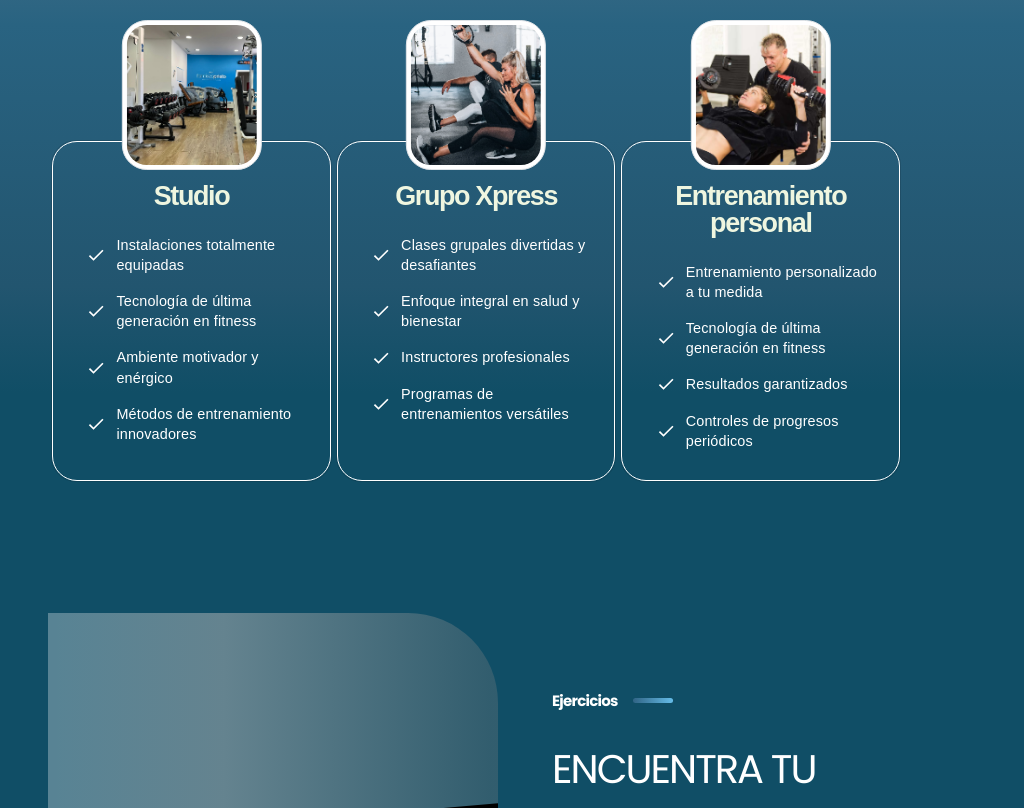
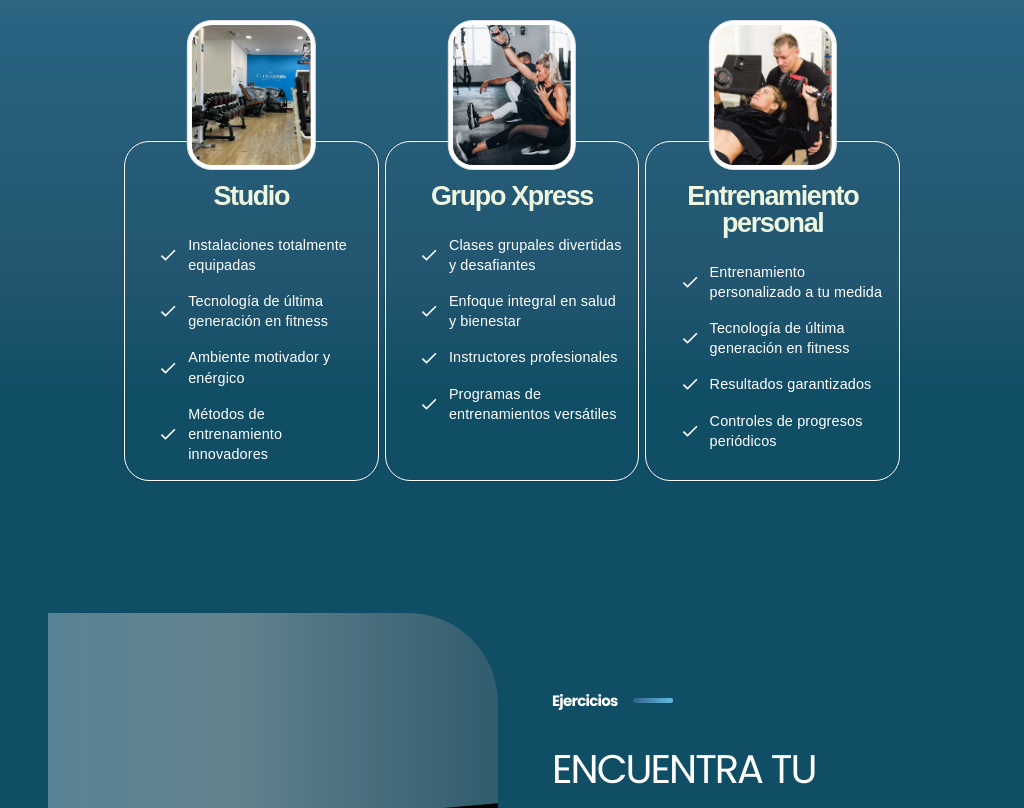
Before and after one commit to FranB201/fcoprietostudio-web, a React (Vite) app: page / in a window 1024 px wide. Shown: the part 920-1728 px from the top of the page. Built offline with nearby package versions, Linux system fonts and the light colour scheme.

Commit message:
centrar programas presenciales

```diff
--- a/src/Home/styles/HomeStyle.css
+++ b/src/Home/styles/HomeStyle.css
@@ -460,7 +460,7 @@ a.join-now:hover {
     width: 60%;
   }
   .card-section {
-    padding: 5px 12% 0 5%;
+    padding: 5px 12% 0 12%;
   }
   .container-button-motivation-text{
     width: 100%;
@@ -681,7 +681,7 @@ a.join-now:hover {
     width: 100%;
   }
   .card-section {
-    padding: 1% 12% 10% 10%;
+    padding: 1% 12% 10% 12%;
   }
   .homeImg-container {
     height: 60vh; /* Ajusta la altura a tu necesidad */
@@ -718,7 +718,7 @@ a.join-now:hover {
     width: 100%;
   }
   .card-section {
-    padding: 15px 12% 0 5%;
+    padding: 15px 12% 0 12%;
   }
   .homeImg-container {
     height: 80vh; /* Ajusta la altura a tu necesidad */
@@ -757,7 +757,7 @@ a.join-now:hover {
   }
 
   .card-section {
-    padding: 15px 12% 0 5%;
+    padding: 15px 12% 0 12%;
   }
   .homeImg-container {
     height: 70vh; /* Ajusta la altura a tu necesidad */
```
